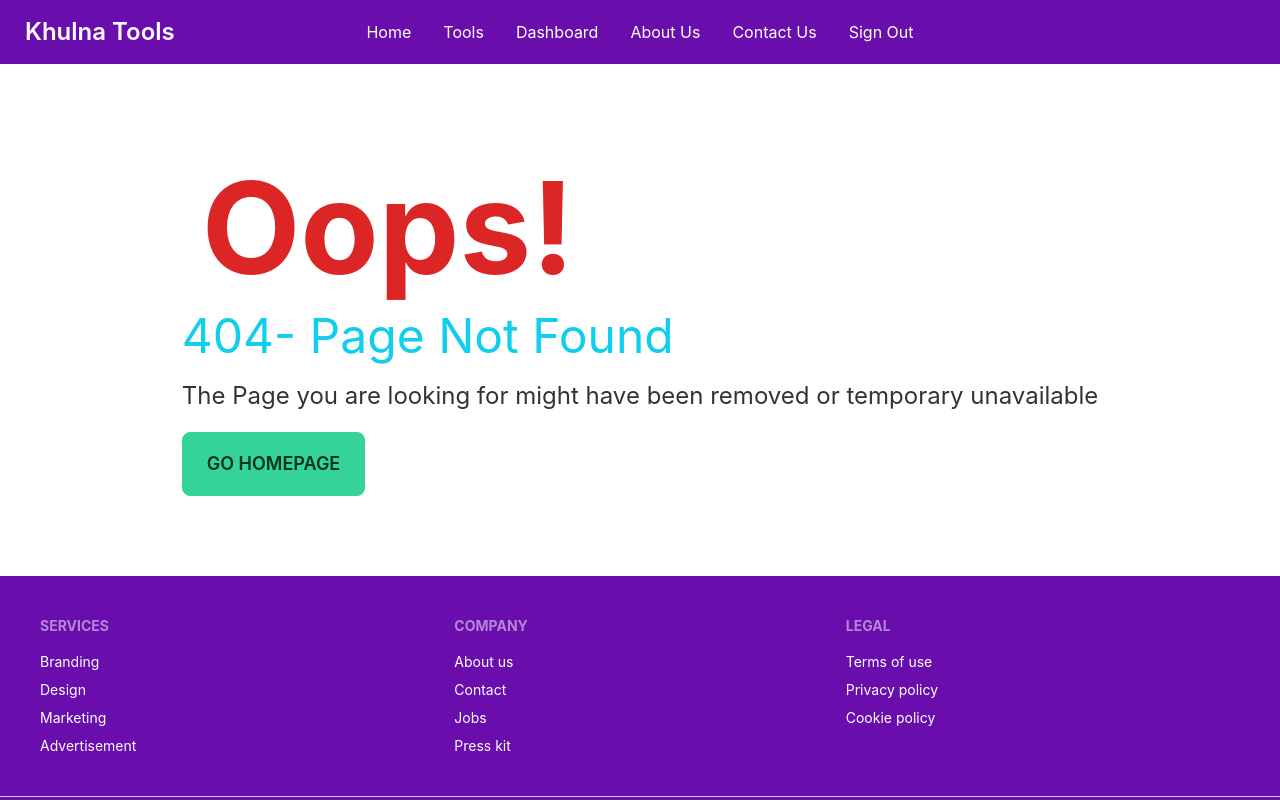
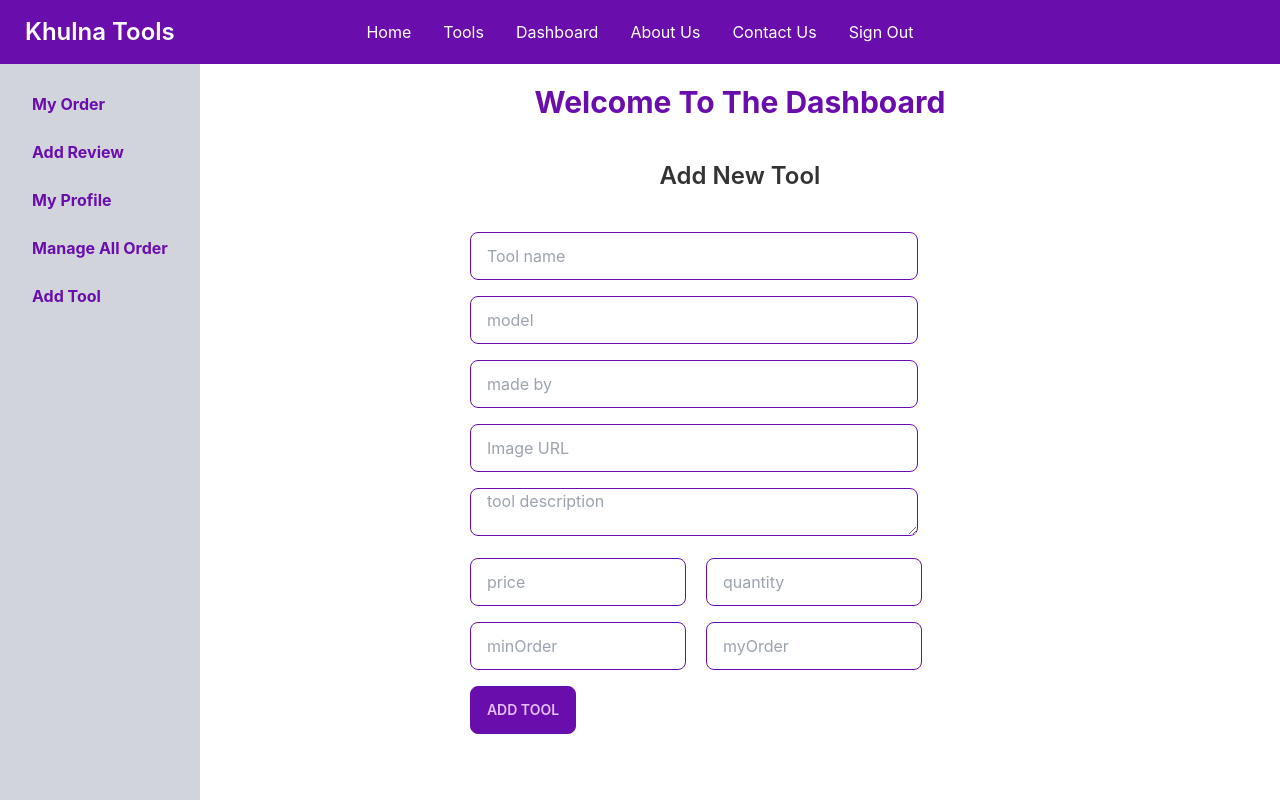
Before and after one commit to Abhamid3311/tools-manufacturer-client, a React (Create React App) app: page /dashboard/addTool in a window 1280 px wide. Shown: the top 800 px of the page. Built offline with nearby package versions, Linux system fonts and the light colour scheme; no server answers; sample sign-in values are in the browser's storage.

Commit message:
adeed add tools page

```diff
--- a/src/App.js
+++ b/src/App.js
@@ -20,6 +20,7 @@ import ManageAllOrder from './Pages/Page/Dashboard/ManageAllOrder';
 import Alltools from './Pages/Page/AllTools/Alltools';
 import About from './Pages/Page/About';
 import Contact from './Pages/Page/Contact/Contact';
+import AddTool from './Pages/Page/Dashboard/AddTool';
 
 function App() {
   return (
@@ -50,6 +51,7 @@ function App() {
           <Route path='/dashboard/addReview' element={<AddReview></AddReview>}></Route>
           <Route path='/dashboard/myProfile' element={<MyProfile></MyProfile>}></Route>
           <Route path='/dashboard/manageOrder' element={<ManageAllOrder></ManageAllOrder>}></Route>
+          <Route path='/dashboard/addTool' element={<AddTool></AddTool>}></Route>
         </Route>
 
         <Route path='*' element={<NotFound></NotFound>}></Route>
--- /dev/null
+++ b/src/Pages/Page/Dashboard/AddTool.js
@@ -0,0 +1,81 @@
+import React from 'react';
+import { useForm } from "react-hook-form";
+import useTools from '../../../hooks/useTools';
+
+const AddTool = () => {
+    const [tools, setTools] = useTools();
+    const { register, handleSubmit } = useForm();
+    const onSubmit = data => {
+        console.log(data);
+
+        //send to server
+        const url = 'https://lit-retreat-00129.herokuapp.com/tools';
+        fetch(url, {
+            method: 'POST',
+            headers: {
+                'content-type': 'application/json'
+            },
+            body: JSON.stringify(data)
+        })
+            .then(res => res.json())
+            .then(result => {
+                const newTool = [...tools, result];
+                setTools(newTool);
+            })
+    };
+    return (
+        <div>
+            <h2 className='text-2xl font-semibold text-center my-10'>Add New Tool </h2>
+
+            <form onSubmit={handleSubmit(onSubmit)} className="w-1/2 mx-auto">
+                <input
+                    class="input input-bordered input-accent w-full max-w-md mb-4"
+                    {...register("name")} placeholder="Tool name" required />
+                <br />
+
+                <input
+                    class="input input-bordered input-accent w-full max-w-md mb-4"
+                    {...register("model")} placeholder="model" required />
+                <br />
+                <input
+                    class="input input-bordered input-accent w-full max-w-md mb-4"
+                    {...register("made")} placeholder="made by" required />
+                <br />
+
+                <input
+                    class="input input-bordered input-accent w-full max-w-md mb-4"
+                    {...register("img")} placeholder="Image URL" required />
+                <br />
+
+                <textarea
+                    class="input input-bordered input-accent w-full max-w-md mb-4"
+                    {...register("description")} placeholder="tool description" required />
+                <br />
+
+                <div>
+                    <input
+                        class="input input-bordered input-accent w-full lg:w-2/5 max-w-md mb-4 mr-5"
+                        {...register("price")} placeholder="price" required />
+
+                    <input
+                        class="input input-bordered input-accent w-full lg:w-2/5 max-w-md mb-4"
+                        {...register("quantity")} placeholder="quantity" required />
+                </div>
+
+                <div>
+                    <input
+                        class="input input-bordered input-accent mr-5 w-full lg:w-2/5  max-w-md mb-4"
+                        type="number" {...register("minOrder")} placeholder="minOrder" required />
+                    <input
+                        class="input input-bordered input-accent mr-5 w-full lg:w-2/5  max-w-md mb-4"
+                        type="number" {...register("myOrder")} placeholder="myOrder" required />
+                </div>
+
+                <input type="submit" className='btn btn-accent' value='Add Tool' />
+            </form>
+
+        </div>
+    );
+};
+
+export default AddTool;
--- a/src/Pages/Page/Dashboard/Dashboard.js
+++ b/src/Pages/Page/Dashboard/Dashboard.js
@@ -3,7 +3,7 @@ import { Link, Outlet } from 'react-router-dom';
 
 const Dashboard = () => {
     return (
-        <div class="drawer drawer-mobile">
+        <div class="drawer drawer-mobile ">
             <input id="dashboard-sidebar" type="checkbox" class="drawer-toggle" />
             <div class="drawer-content ">
                 <h2 className='text-3xl text-accent font-bold text-center mt-5'>Welcome To The Dashboard</h2>
@@ -11,14 +11,15 @@ const Dashboard = () => {
 
 
             </div>
-            <div class="drawer-side">
+            <div class="drawer-side -z-0">
                 <label for="dashboard-sidebar" class="drawer-overlay"></label>
-                <ul class="menu p-4 overflow-y-auto w-50 font-bold text-accent">
+                <ul class="menu p-4 overflow-y-auto w-50 font-bold text-accent lg:bg-gray-300">
                     {/* <!-- Sidebar content here --> */}
                     <li><Link to='/dashboard'>My Order</Link></li>
                     <li><Link to='/dashboard/addReview'>Add Review</Link></li>
                     <li><Link to='/dashboard/myProfile'>My Profile </Link></li>
                     <li><Link to='/dashboard/manageOrder'>Manage All Order </Link></li>
+                    <li><Link to='/dashboard/addTool'>Add Tool</Link></li>
                 </ul>
 
             </div>
```
